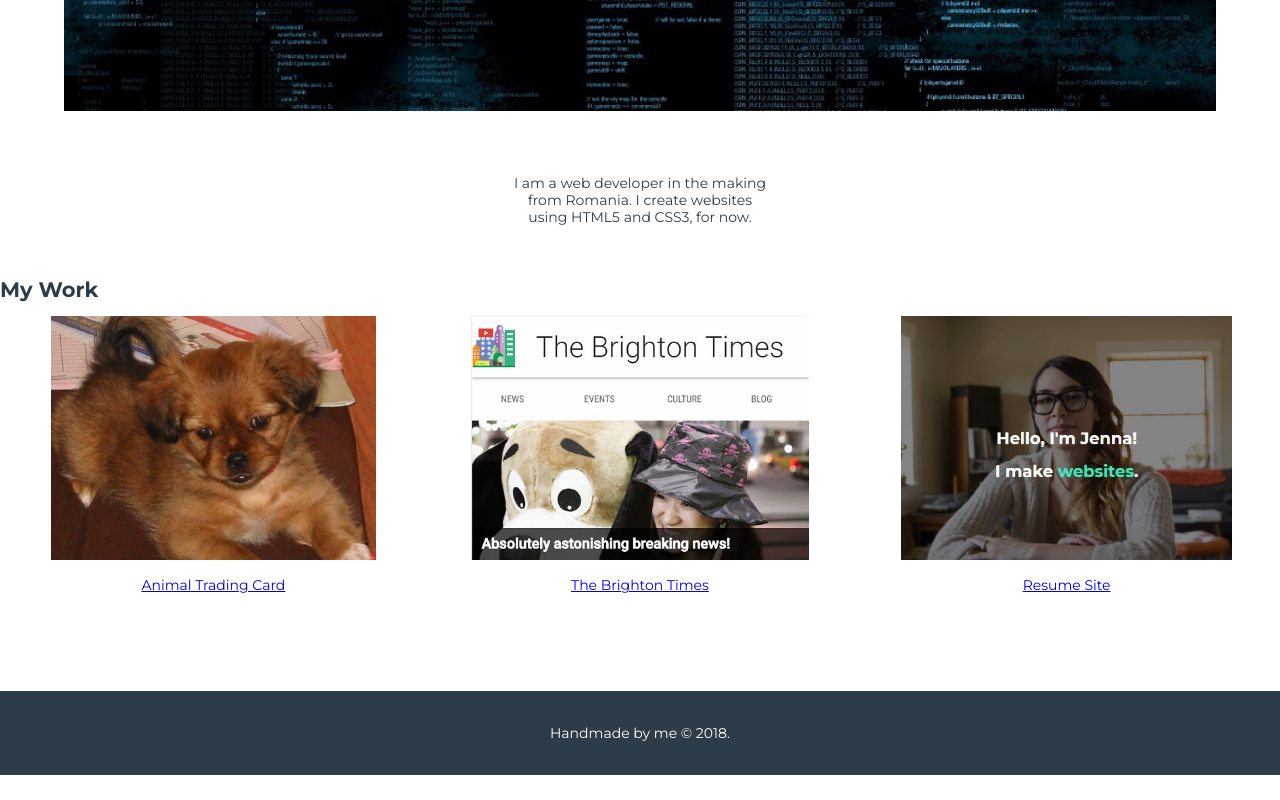
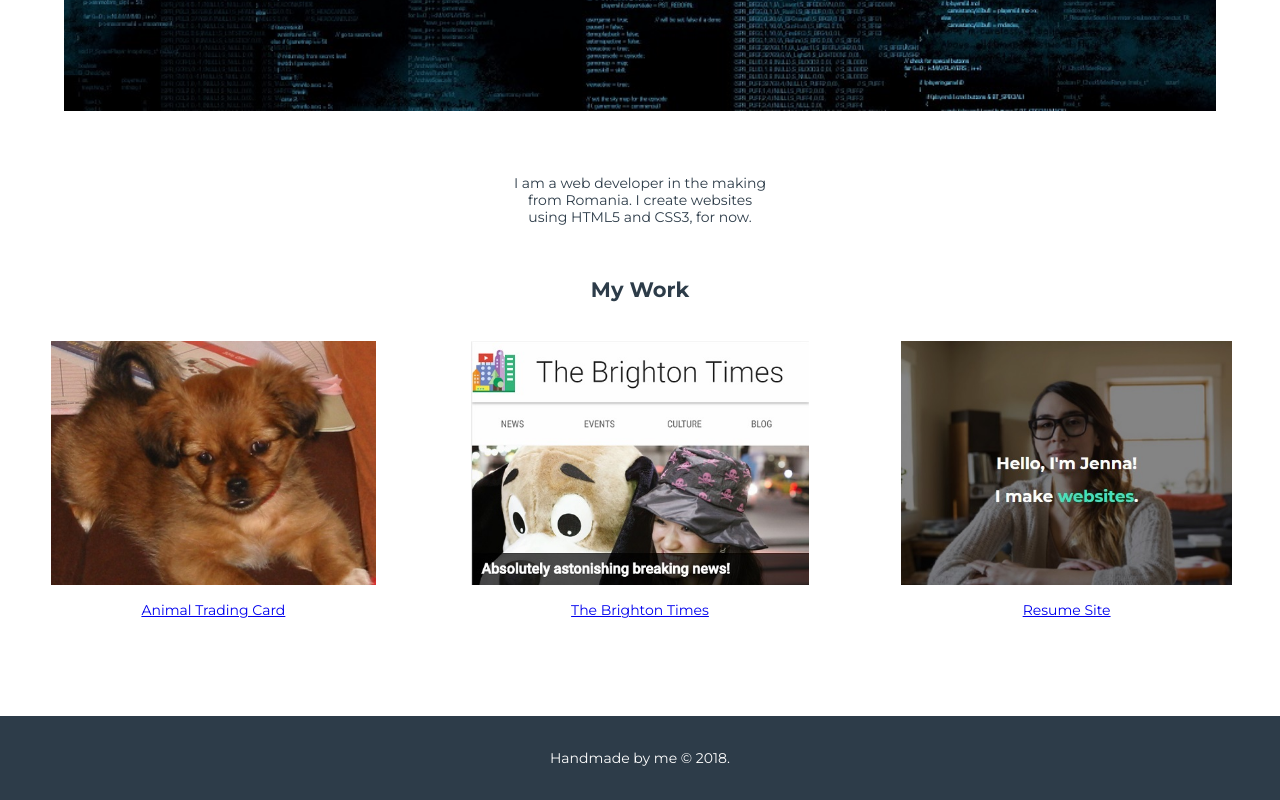
Before and after one commit to ionipas/Portofolio-Site, a plain HTML site: page index.html in a window 1280 px wide. Shown: the part 657-1457 px from the top of the page. Before the commit the page ends 1432 px from the top, so only its background shows below. Drawn offline with Linux system fonts and the light colour scheme.

Commit message:
Update style.css

```diff
--- a/css/style.css
+++ b/css/style.css
@@ -98,7 +98,7 @@ footer {
  * My work
  */
 
-.my_work h1 {
+.my_work h2 {
   text-align: center;
   padding: 0px 0px 25px 0px;
 }
```
